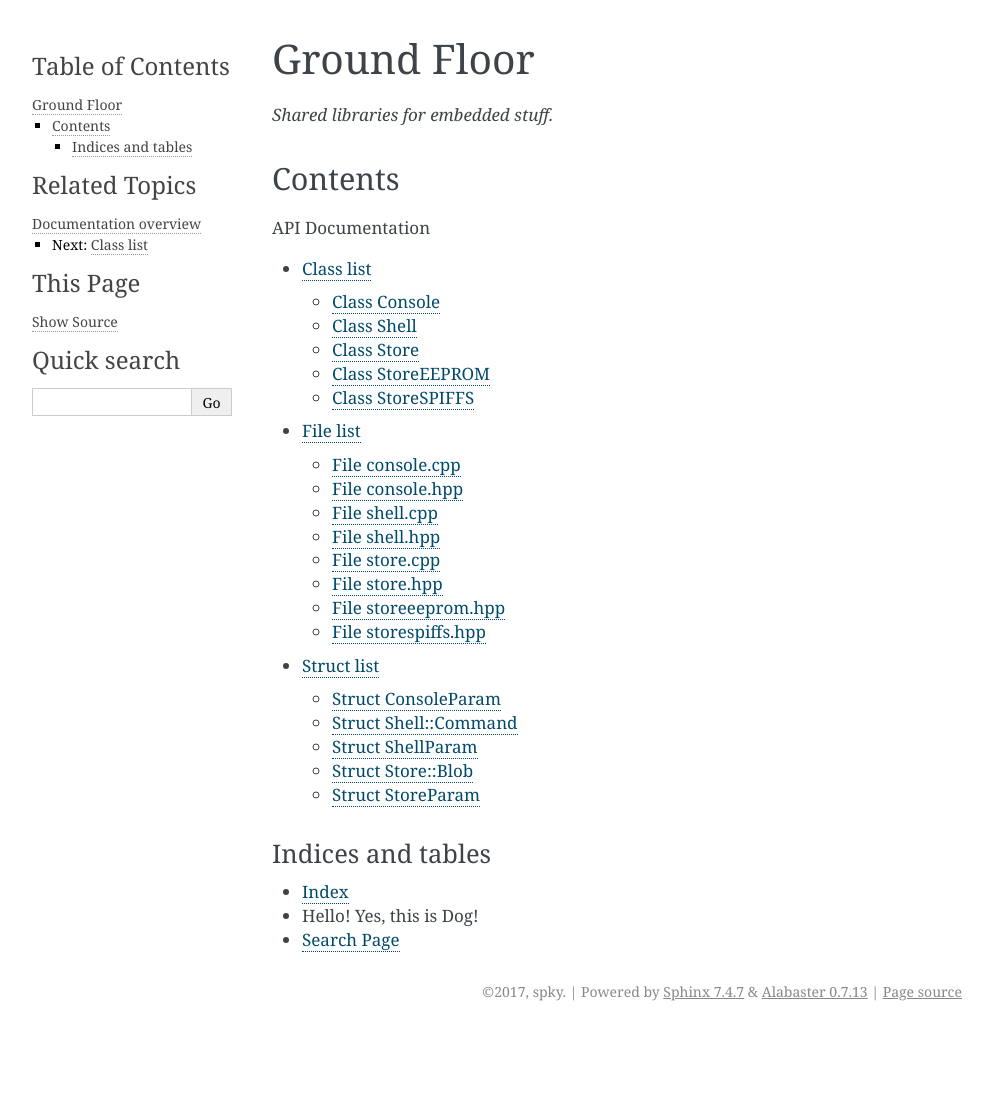
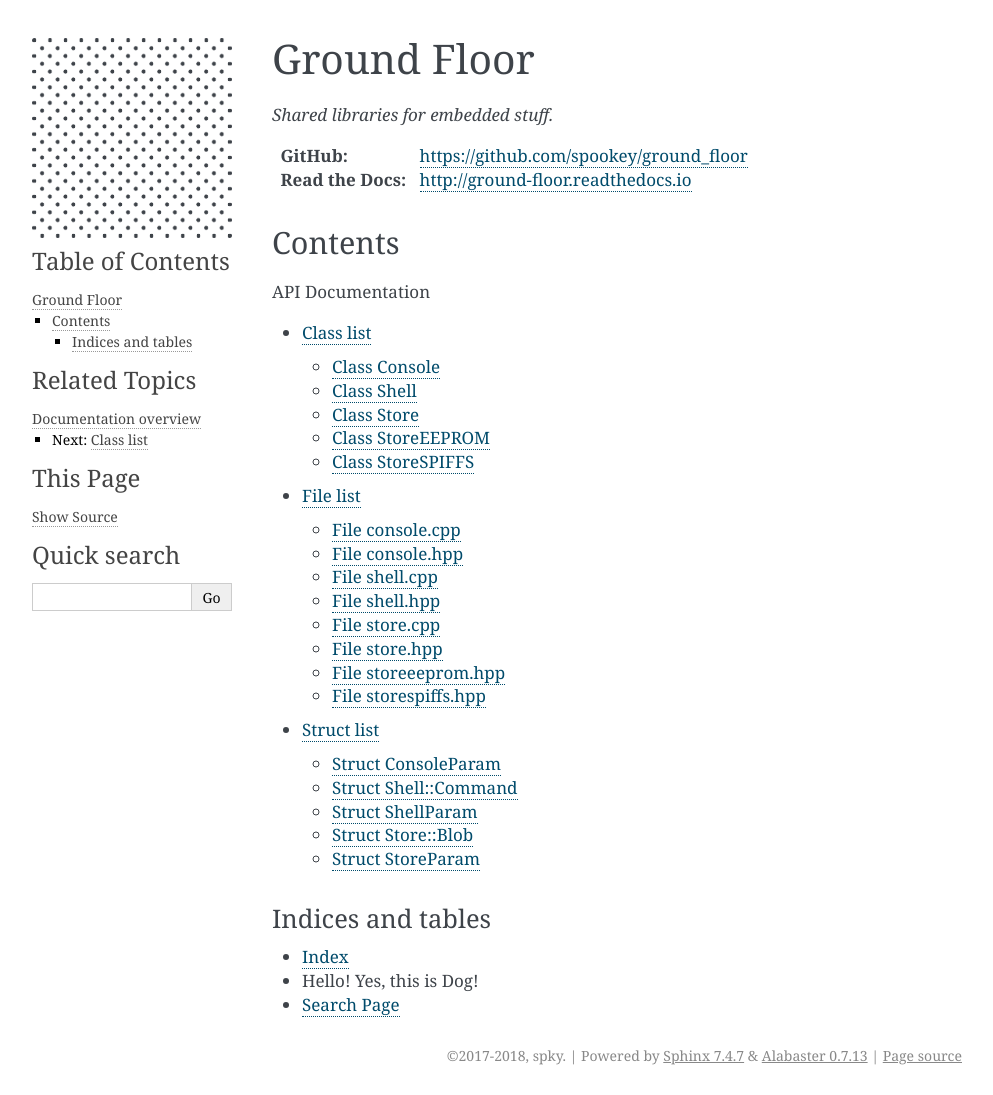
Before and after one commit to spookey/ground_floor, a Sphinx documentation site: the page built from doc/index.rst, in a window 1280 px wide. Shown: the whole page, without its empty margins (148-1141 px from the left). Built offline with Sphinx 7.4.7, drawn with Linux system fonts in a browser that asks for light colours; before the commit the page ends 1031 px from its top, so only the background shows below that.

Commit message:
Do some minor cleanup tasks

```diff
--- a/doc/conf.py
+++ b/doc/conf.py
@@ -34,7 +34,7 @@ if (os.environ.get('READTHEDOCS', False)):
 
 the_author = 'spky'
 the_name = 'Ground Floor'
-the_name_nospace = the_name.replace(' ', '')
+the_name_nospace = ''.join(the_name.split())
 the_title = 'Shared libraries for embedded stuff'
 
 # If your documentation needs a minimal Sphinx version, state it here.
@@ -64,7 +64,7 @@ master_doc = 'index'
 
 # General information about the project.
 project = the_name
-copyright = '2017, {}'.format(the_author)
+copyright = '2017-2018, {}'.format(the_author)
 author = the_author
 
 # The version info for the project you're documenting, acts as replacement for
@@ -123,6 +123,9 @@ html_theme_options = {
 # so a file named "default.css" will overwrite the builtin "default.css".
 html_static_path = ['_static']
 
+# # The name of an image file (relative to this directory) to place at the top
+# # of the sidebar.
+html_logo = '_static/logo.png'
 
 # -- Options for HTMLHelp output ------------------------------------------
 
--- a/doc/requirements.txt
+++ b/doc/requirements.txt
@@ -1,3 +1,3 @@
-breathe >= 4.4.0
-Sphinx >= 1.5.2
+breathe >= 4.7.3
+Sphinx >= 1.7.4
 # watchdog >= 0.8.3
--- a/readme.rst
+++ b/readme.rst
@@ -3,3 +3,6 @@ Ground Floor
 ============
 
 *Shared libraries for embedded stuff.*
+
+:GitHub: https://github.com/spookey/ground_floor
+:Read the Docs: http://ground-floor.readthedocs.io
```
Also changed, not shown: doc/_static/logo.png (added), 7 other files.
